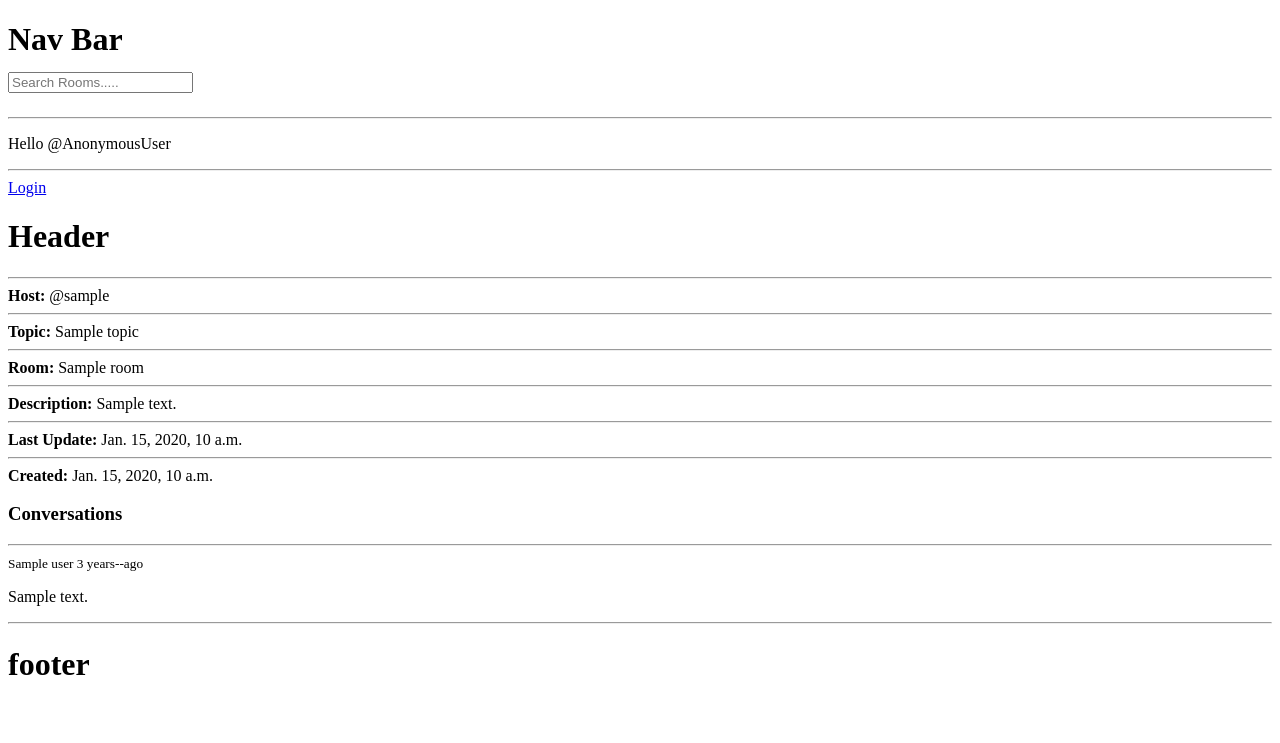
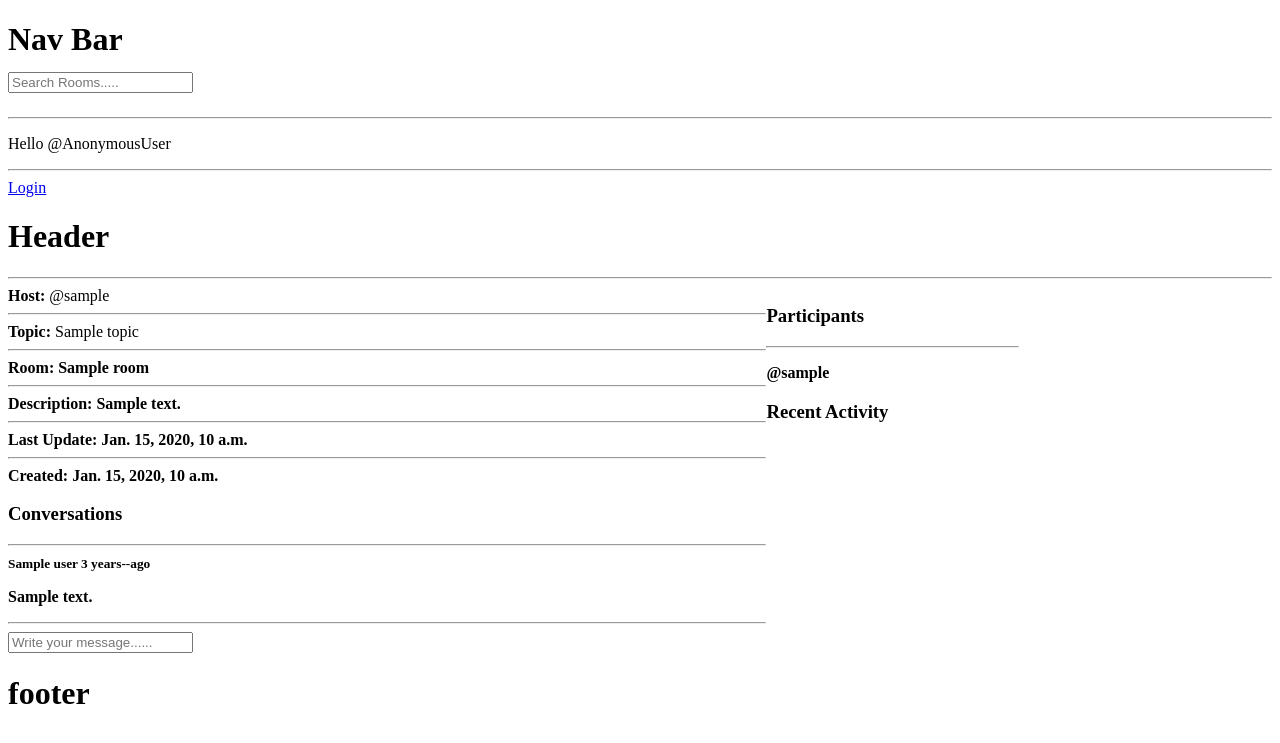
Before and after one commit to slyman7z/buddy, a Django app: template base/templates/base/room.html in a window 1280 px wide. Shown: the top 743 px of the page. Run offline with Django 3.2, Linux system fonts and the light colour scheme; the template is opened without the code that fills it: most values are stand-ins (such as "Sample title", 1, 10 or a date in 2020).

Commit message:
starting activity feed

```diff
--- a/base/models.py
+++ b/base/models.py
@@ -14,7 +14,7 @@ class Room(models.Model):
     topic = models.ForeignKey(Topic, on_delete=models.SET_NULL, null=True)
     name = models.CharField(max_length=200, )
     description = models.TextField(null=True, blank=True)
-    #participants =
+    participants = models.ManyToManyField(User, related_name='particiapnt', blank=True)
     updated = models.DateTimeField(auto_now=True)
     created = models.DateTimeField(auto_now_add=True)
 
--- a/base/templates/base/room.html
+++ b/base/templates/base/room.html
@@ -1,10 +1,18 @@
 {% extends 'main.html'%}
 {% block content %}
+<style>
+    .room-container{
+        display: grid;
+        grid-template-columns: 3fr 1fr 1fr;
+    }
+</style>
+<div class="room-container">
+        <div>
             <b>Host: </b>@{{room.host.username}}
             <hr>
             <b> Topic: </b>{{room.topic.name}}
             <hr>
-   <b> Room: </b>{{room.name}}
+            <b> Room: </s>{{room.name}}
             <hr>
             <b>Description: </b>{{room.description}}
             <hr>
@@ -16,14 +24,43 @@
                 <h3> Conversations</h3><hr>
                 <div>
                 {% for messages in room_messages %}
-
+                {% if request.user == messages.user %}
+                    <a href="{% url 'delete-message' messages.id %}">Delete</a>
+                {% endif %}
                     <small>{{messages.user}} {{messages.created|timesince}}--ago</small>
                     <p>{{messages.body}}</p>
                     <hr>
                 {% endfor %}
                 </div>
+
+
+                <div class="comment-form">
+                    <form action="" method="POST">
+                        {% csrf_token %}
+                        <input type="text" name="body" placeholder="Write your message......">
+                    </form>
+                </div>
+            </div>
+        </div>
+
+        <div class="participants">
+            <h3>Participants</h3>
+            <hr>
+            {% for user in participants %}
+            <div>
+                <p>@{{user.username}}</p>
+            </div>
+            {%endfor %}
+
+        </div>
+
+        <div class="recent">
+            <h3>Recent Activity</h3>
+
+        </div>
 </div>
 
 
 
+
 {% endblock %}
--- a/base/urls.py
+++ b/base/urls.py
@@ -10,4 +10,5 @@ urlpatterns = [
     path('login/', views.loginPage, name= 'login'),
     path('logout/', views.logoutUser, name= 'logout'),
     path('register/', views.registerUser, name= 'register'),
+    path('delete-message/<str:pk>/', views.deleteMessage, name= 'delete-message'),
 ]
```
Also changed, not shown: base/views.py (+25 -0 lines), base/migrations/0003_alter_room_options_room_participants.py (added), db.sqlite3. Lines whose indentation alone changed are shown as unchanged.
